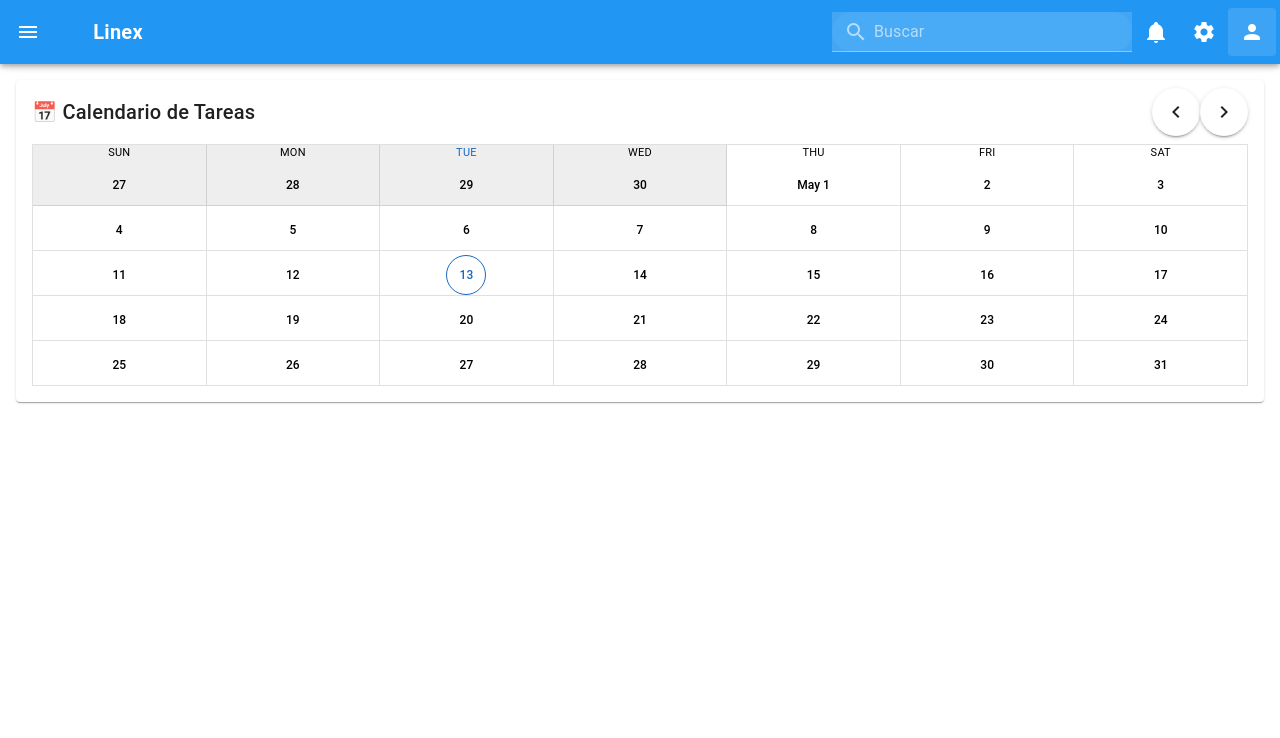
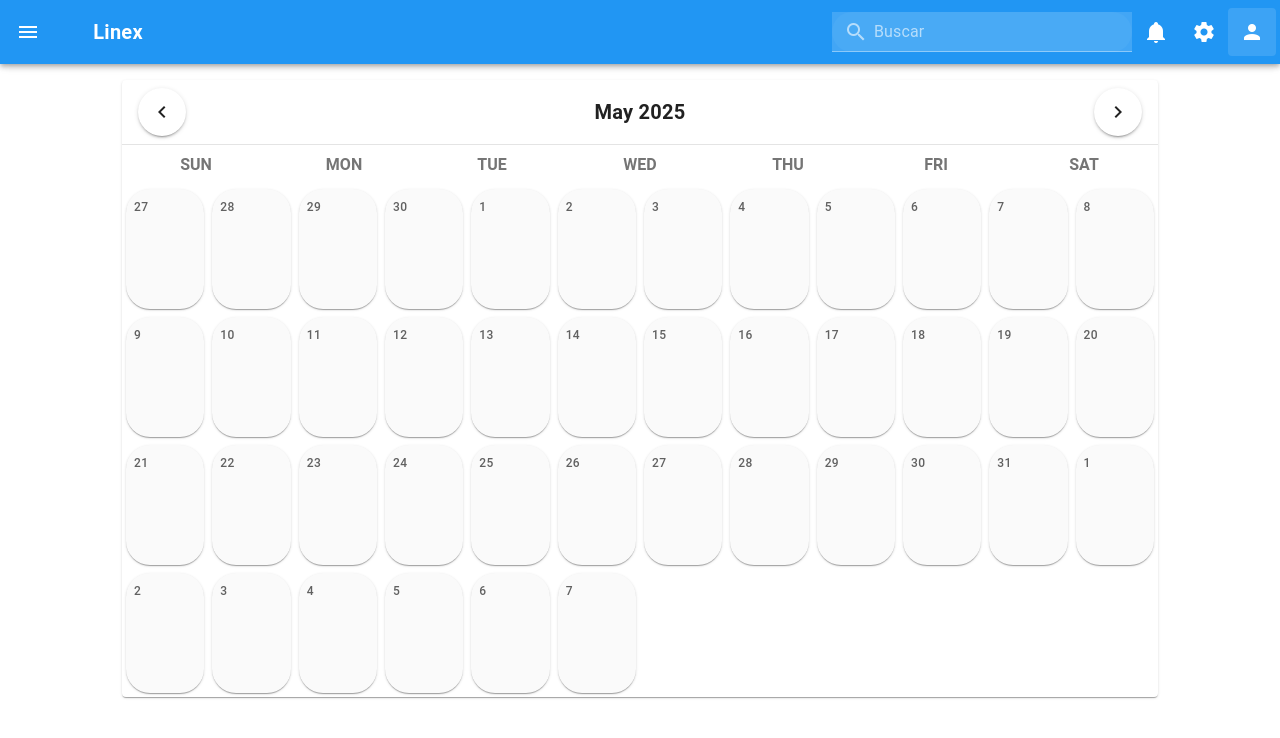
Before and after one commit to Danithza/Front_Gestion_Proyectos, a Vue app: page /calendario in a window 1280 px wide. Shown: the top 738 px of the page. Built offline with nearby package versions, Linux system fonts and the light colour scheme.

Commit message:
modificaciones en la vista calendario

```diff
--- a/package.json
+++ b/package.json
@@ -15,10 +15,11 @@
   },
   "dependencies": {
     "@mdi/font": "^7.4.47",
+    "date-fns": "^4.1.0",
     "pinia": "^3.0.1",
     "vue": "^3.5.13",
     "vue-router": "^4.5.1",
-    "vuetify": "^3.8.4"
+    "vuetify": "^3.8.5"
   },
   "devDependencies": {
     "@tsconfig/node22": "^22.0.1",
--- a/src/main.ts
+++ b/src/main.ts
@@ -7,6 +7,8 @@ import { createVuetify } from 'vuetify'
 import * as components from 'vuetify/components'
 import * as directives from 'vuetify/directives'
 import '@mdi/font/css/materialdesignicons.css'
+import { VCalendar } from 'vuetify/labs/components'
+
 const vuetify = createVuetify({
   components,
   directives,
--- /dev/null
+++ b/src/stores/taskStore.ts
@@ -0,0 +1,23 @@
+import { defineStore } from 'pinia'
+
+export interface Task {
+  id: number
+  title: string
+  date: string // formato 'YYYY-MM-DD'
+  type: string // por ejemplo: 'marketing', 'reunión'
+  priority: 'alta' | 'media' | 'baja'
+}
+
+export const useTaskStore = defineStore('taskStore', {
+  state: () => ({
+    tasks: [] as Task[]
+  }),
+  actions: {
+    addTask(task: Task) {
+      this.tasks.push(task)
+    },
+    getTasksByDate(date: string) {
+      return this.tasks.filter(t => t.date === date)
+    }
+  }
+})
--- a/src/views/Calendario.vue
+++ b/src/views/Calendario.vue
@@ -1,116 +1,114 @@
+<script setup lang="ts">
+import { ref, computed } from 'vue'
+import {
+  startOfMonth,
+  endOfMonth,
+  addDays,
+  addMonths,
+  subMonths,
+  startOfWeek,
+  format,
+} from 'date-fns'
+import { useTaskStore } from '@/stores/taskStore'
+
+const store = useTaskStore()
+const currentDate = ref(new Date())
+
+const goToPreviousMonth = () => {
+  currentDate.value = subMonths(currentDate.value, 1)
+}
+
+const goToNextMonth = () => {
+  currentDate.value = addMonths(currentDate.value, 1)
+}
+
+// Generar los días del calendario (6 filas x 7 columnas)
+const calendarDays = computed(() => {
+  const start = startOfWeek(startOfMonth(currentDate.value), { weekStartsOn: 0 }) // Domingo
+  return Array.from({ length: 42 }, (_, i) => addDays(start, i))
+})
+
+const formattedMonthYear = computed(() => {
+  return format(currentDate.value, 'MMMM yyyy')
+})
+
+const weekDays = ['SUN', 'MON', 'TUE', 'WED', 'THU', 'FRI', 'SAT']
+
+function getPriorityColor(priority: string): string {
+  switch (priority) {
+    case 'alta': return 'pink-lighten-4'
+    case 'media': return 'indigo-lighten-4'
+    case 'baja': return 'blue-lighten-4'
+    default: return 'grey-lighten-2'
+  }
+}
+</script>
+
 <template>
   <v-container fluid>
-    <v-card>
-      <v-card-title class="d-flex align-center">
-        <span class="text-h6">📅 Calendario de Tareas</span>
-        <v-spacer />
-        <v-btn icon @click="prev">
-          <v-icon>mdi-chevron-left</v-icon>
-        </v-btn>
-        <v-btn icon @click="next">
-          <v-icon>mdi-chevron-right</v-icon>
-        </v-btn>
-      </v-card-title>
+    <v-row justify="center">
+      <v-col cols="12" md="10">
+        <v-card>
+          <v-card-title class="d-flex justify-space-between align-center">
+            <v-btn icon @click="goToPreviousMonth">
+              <v-icon>mdi-chevron-left</v-icon>
+            </v-btn>
+            <span class="text-h6 font-weight-bold">
+              {{ formattedMonthYear }}
+            </span>
+            <v-btn icon @click="goToNextMonth">
+              <v-icon>mdi-chevron-right</v-icon>
+            </v-btn>
+          </v-card-title>
 
-      <v-card-text>
-        <v-calendar
-          v-model="current"
-          type="month"
-          :events="events"
-          color="primary"
-          event-color="green"
-          @click:date="onDateClick"
-        />
-      </v-card-text>
-    </v-card>
+          <v-divider></v-divider>
 
-    <!-- Diálogo para agregar evento -->
-    <v-dialog v-model="dialog" max-width="400">
-      <v-card>
-        <v-card-title>Agregar Tarea</v-card-title>
-        <v-card-text>
-          <v-text-field label="Nombre de la tarea" v-model="newEvent.title" />
-          <v-text-field label="Fecha límite (YYYY-MM-DD)" v-model="newEvent.dueDate" />
-        </v-card-text>
-        <v-card-actions>
-          <v-spacer />
-          <v-btn color="grey" text @click="dialog = false">Cancelar</v-btn>
-          <v-btn color="primary" text @click="saveEvent">Guardar</v-btn>
-        </v-card-actions>
-      </v-card>
-    </v-dialog>
+          <!-- Encabezado de días de la semana -->
+          <v-row class="text-center font-weight-bold py-2" no-gutters>
+            <v-col
+              v-for="day in weekDays"
+              :key="day"
+              class="text-grey-darken-1"
+            >
+              {{ day }}
+            </v-col>
+          </v-row>
 
-    <!-- Snackbar para notificación -->
-    <v-snackbar v-model="showNotification" color="red-darken-1" timeout="4000">
-      🔔 La tarea "{{ upcomingTaskTitle }}" vence pronto.
-      <template v-slot:actions>
-        <v-btn icon @click="showNotification = false"><v-icon>mdi-close</v-icon></v-btn>
-      </template>
-    </v-snackbar>
+          <!-- Celdas del calendario -->
+          <v-row no-gutters>
+            <v-col
+              v-for="day in calendarDays"
+              :key="day.toString()"
+              cols="12"
+              sm="1"
+              class="pa-1"
+            >
+              <v-sheet
+                class="pa-2 rounded-xl"
+                color="grey-lighten-5"
+                height="120"
+                elevation="1"
+              >
+                <div class="text-caption text-grey-darken-2 font-weight-medium">
+                  {{ format(day, 'd') }}
+                </div>
+
+                <!-- Tareas del día -->
+                <v-chip
+                  v-for="task in store.getTasksByDate(format(day, 'yyyy-MM-dd'))"
+                  :key="task.id"
+                  :color="getPriorityColor(task.priority)"
+                  size="x-small"
+                  class="ma-1"
+                  label
+                >
+                  {{ task.title }}
+                </v-chip>
+              </v-sheet>
+            </v-col>
+          </v-row>
+        </v-card>
+      </v-col>
+    </v-row>
   </v-container>
 </template>
-
-<script lang="ts" setup>
-import { ref, watch } from 'vue'
-
-interface Event {
-  name: string
-  start: string
-  color?: string
-}
-
-const current = ref(new Date().toISOString().substring(0, 10))
-const events = ref<Event[]>([])
-
-const dialog = ref(false)
-const selectedDate = ref('')
-const newEvent = ref({ title: '', dueDate: '' })
-
-const showNotification = ref(false)
-const upcomingTaskTitle = ref('')
-
-const onDateClick = (e: { date: string }) => {
-  selectedDate.value = e.date
-  newEvent.value = { title: '', dueDate: e.date }
-  dialog.value = true
-}
-
-const saveEvent = () => {
-  if (newEvent.value.title && newEvent.value.dueDate) {
-    events.value.push({
-      name: newEvent.value.title,
-      start: newEvent.value.dueDate,
-      color: 'green',
-    })
-    dialog.value = false
-  }
-}
-
-// Mover a mes siguiente/anterior
-const next = () => {
-  const date = new Date(current.value)
-  date.setMonth(date.getMonth() + 1)
-  current.value = date.toISOString().substring(0, 10)
-}
-
-const prev = () => {
-  const date = new Date(current.value)
-  date.setMonth(date.getMonth() - 1)
-  current.value = date.toISOString().substring(0, 10)
-}
-
-// Notificar si hay tareas próximas (mañana)
-watch(events, () => {
-  const today = new Date()
-  const tomorrow = new Date(today)
-  tomorrow.setDate(today.getDate() + 1)
-
-  const formattedTomorrow = tomorrow.toISOString().substring(0, 10)
-
-  const upcoming = events.value.find(e => e.start === formattedTomorrow)
-  if (upcoming) {
-    upcomingTaskTitle.value = upcoming.name
-    showNotification.value = true
-  }
-})
-</script>
--- a/src/views/Tarea.vue
+++ b/src/views/Tarea.vue
@@ -1,127 +1,34 @@
+<script setup lang="ts">
+import { ref } from 'vue'
+import { useTaskStore } from '@/stores/taskStore'
+
+const store = useTaskStore()
+
+const newTask = ref({
+  title: '',
+  date: '',
+  type: '',
+  priority: 'media'
+})
+
+function addTask() {
+  store.addTask({ ...newTask.value, id: Date.now() })
+  newTask.value = { title: '', date: '', type: '', priority: 'media' }
+}
+</script>
+
 <template>
-    <v-container>
-      <v-card>
-        <v-card-title class="text-h5">Gestión de Tareas</v-card-title>
-        <v-data-table
-          :headers="headers"
-          :items="tareas"
-          class="elevation-1"
-          item-value="id"
-        >
-          <template #item.estado_tarea_id="{ item }">
-            <v-chip :color="getEstadoColor(item.estado_tarea_id)" dark>
-              {{ getEstadoNombre(item.estado_tarea_id) }}
-            </v-chip>
-          </template>
-
-          <template #item.complejidad_id="{ item }">
-            <v-chip :color="getComplejidadColor(item.complejidad_id)" dark>
-              {{ getComplejidadTexto(item.complejidad_id) }}
-            </v-chip>
-          </template>
-        </v-data-table>
-      </v-card>
-    </v-container>
-  </template>
-
-  <script setup lang="ts">
-  import { ref } from 'vue'
-
-  const headers = [
-    { title: 'ID', value: 'id' },
-    { title: 'Estado', value: 'estado_tarea_id' },
-    { title: 'Comentario', value: 'comentario' },
-    { title: 'Fecha estimada', value: 'Fecha_estimacion' },
-    { title: 'Fecha finalización', value: 'fecha_finalizacion' },
-    { title: 'Complejidad', value: 'complejidad_id' },
-  ]
-
-  const tareas = ref([
-    {
-      id: 1,
-      requerimiento_id: 1,
-      estado_tarea_id: 6,
-      etiqueta_id: 6,
-      complejidad_id: 6,
-      comentario: 'Tarea iniciada con alta complejidad, requiere revisión',
-      Fecha_estimacion: '01/03/2025',
-      fecha_finalizacion: '04/03/2025'
-    },
-    {
-      id: 2,
-      requerimiento_id: 3,
-      estado_tarea_id: 4,
-      etiqueta_id: 4,
-      complejidad_id: 6,
-      comentario: 'Tarea completada exitosamente',
-      Fecha_estimacion: '05/03/2025',
-      fecha_finalizacion: '11/03/2025'
-    },
-    {
-      id: 3,
-      requerimiento_id: 7,
-      estado_tarea_id: 5,
-      etiqueta_id: 5,
-      complejidad_id: 4,
-      comentario: 'Desarrollo en curso, pendiente de validación',
-      Fecha_estimacion: '12/03/2025',
-      fecha_finalizacion: '20/03/2025'
-    },
-    {
-      id: 4,
-      requerimiento_id: 9,
-      estado_tarea_id: 6,
-      etiqueta_id: 6,
-      complejidad_id: 3,
-      comentario: 'Tarea pausada, requiere ajustes antes de continuar',
-      Fecha_estimacion: '21/03/2025',
-      fecha_finalizacion: '30/03/2025'
-    },
-    {
-      id: 5,
-      requerimiento_id: 10,
-      estado_tarea_id: 4,
-      etiqueta_id: 4,
-      complejidad_id: 6,
-      comentario: 'Finalizada, validar resultados finales',
-      Fecha_estimacion: '04/03/2025',
-      fecha_finalizacion: '11/03/2025'
-    }
-  ])
-
-  function getEstadoNombre(id: number) {
-    const estados: Record<number, string> = {
-      4: 'Finalizado',
-      5: 'En curso',
-      6: 'Pendiente'
-    }
-    return estados[id] || 'Desconocido'
-  }
-
-  function getEstadoColor(id: number) {
-    const colores: Record<number, string> = {
-      4: 'green',
-      5: 'blue',
-      6: 'orange'
-    }
-    return colores[id] || 'grey'
-  }
-
-  function getComplejidadTexto(id: number) {
-    const niveles: Record<number, string> = {
-      3: 'Baja',
-      4: 'Media',
-      6: 'Alta'
-    }
-    return niveles[id] || 'N/D'
-  }
-
-  function getComplejidadColor(id: number) {
-    const colores: Record<number, string> = {
-      3: 'green',
-      4: 'orange',
-      6: 'red'
-    }
-    return colores[id] || 'grey'
-  }
-  </script>
+  <v-container>
+    <v-form @submit.prevent="addTask">
+      <v-text-field v-model="newTask.title" label="Título" />
+      <v-text-field v-model="newTask.type" label="Tipo" />
+      <v-select
+        v-model="newTask.priority"
+        :items="['alta', 'media', 'baja']"
+        label="Prioridad"
+      />
+      <v-text-field v-model="newTask.date" label="Fecha (YYYY-MM-DD)" />
+      <v-btn type="submit" color="primary">Agregar tarea</v-btn>
+    </v-form>
+  </v-container>
+</template>
```
Also changed, not shown: 1 other file (tests, documents, lock files or other folders).
